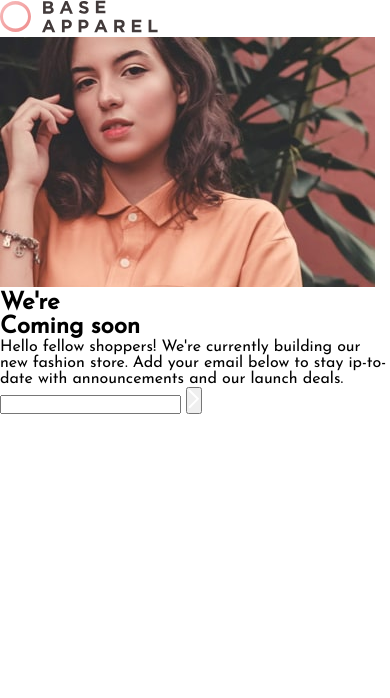
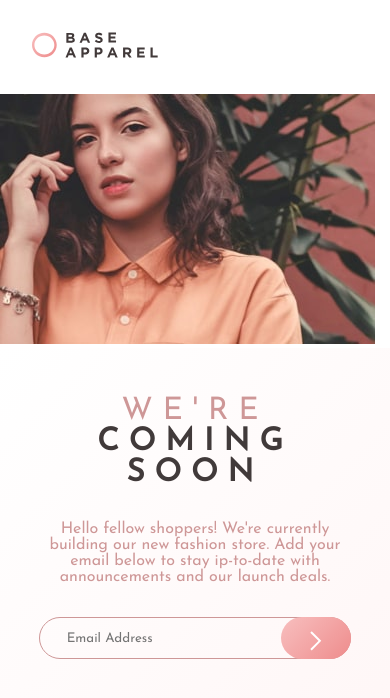
Before and after one commit to MaxHiit/Base-apparel-coming-soon, a plain HTML site: page index.html in a window 390 px wide. Drawn offline with nearby package versions, Linux system fonts and the light colour scheme; files that its build step writes are made by us from their sources.

Commit message:
added mobile version

```diff
--- a/assets/sass/style.scss
+++ b/assets/sass/style.scss
@@ -2,10 +2,14 @@
 $desaturatedRed: hsl(0, 36%, 70%);
 $softRed: hsl(0, 93%, 68%);
 $darkGrayishRed: hsl(0, 6%, 24%);
-$lightGradients: Linear, 135deg, from hsl(0, 0%, 100%), to hsl(0, 100%, 98%);
-$pinkGradients: Linear, 135deg, from hsl(0, 80%, 86%), to hsl(0, 74%, 74%);
-
-$font: "Josefin Sans", sans-serif;
+$lightGradients: 135deg,
+#ffffff,
+#fff5f5;
+$pinkGradients: 135deg,
+#f8bfbf,
+#ee8c8c;
+$font: "Josefin Sans",
+sans-serif;
 $fontSize: 16px;
 
 * {
@@ -17,4 +21,102 @@ $fontSize: 16px;
 body {
   font-family: $font;
   font-size: $fontSize;
+  color: $desaturatedRed;
 }
+
+header {
+  min-height: 10vh;
+
+  img {
+    padding: 2em;
+    width: 50%;
+    max-width: 190px;
+  }
+}
+
+.flex--display {
+  display: flex;
+  flex-direction: column;
+  justify-content: space-between;
+}
+
+.hero--section {
+  min-height: 30vh;
+
+  .hero__section {
+    width: 100%;
+
+    img {
+      width: 100%;
+    }
+  }
+}
+
+.content--section {
+  min-height: 60vh;
+  text-align: center;
+  background: linear-gradient($lightGradients);
+
+  .content__container {
+    width: 80%;
+    margin: 0 auto;
+
+    .container__text {
+      padding-top: 3em;
+
+      h1 {
+        font-size: $fontSize + 15;
+        font-weight: 300;
+        letter-spacing: 10px;
+        text-transform: uppercase;
+
+        .text--colored {
+          color: $darkGrayishRed;
+          font-weight: 600;
+        }
+      }
+
+      p {
+        margin: 2em 0;
+        width: 100%;
+      }
+    }
+  }
+
+  form {
+    display: flex;
+    position: relative;
+    padding: 0;
+
+    .email--input {
+      border-radius: 20em;
+      border: 1px solid $desaturatedRed;
+      padding: 1em 2em;
+      flex: 1 1 auto;
+      background: transparent;
+      font-family: $font;
+
+      &:placeholder-shown {
+        color: $desaturatedRed;
+      }
+    }
+
+    .button--submit {
+      border-radius: 20em;
+      padding: 1em 0;
+      width: 70px;
+      cursor: pointer;
+      position: absolute;
+      bottom: 0;
+      top: 0;
+      right: 0;
+      border: none;
+      background: linear-gradient($pinkGradients);
+
+      &:hover {
+        scale: 1.1;
+        box-shadow: 0 10px 20px $desaturatedRed;
+      }
+    }
+  }
+}
--- a/index.html
+++ b/index.html
@@ -4,7 +4,7 @@
 <head>
    <meta charset="UTF-8">
    <meta name="viewport" content="width=device-width, initial-scale=1.0">
-   <link rel="stylesheet" href="assts/css/style.css">
+   <link rel="stylesheet" href="assets/css/style.css">
 
    <!-- Google Font link -->
    <link href="https://fonts.googleapis.com/css?family=Josefin+Sans&display=swap" rel="stylesheet">
@@ -15,24 +15,28 @@
    <header>
       <img src="images/logo.svg" alt="base apparel logo">
    </header>
+   <main class="flex--display">
       <section class="hero--section">
          <div class="hero__img">
             <img src="images/hero-mobile.jpg" alt="woman who takes a natural pose">
          </div>
       </section>
       <section class="content--section">
-      <div class="content__text">
-         <h1><span class="text--colored">We're</span><br>Coming soon</h1>
+         <div class="content__container">
+            <div class="container__text">
+               <h1>We're<br><span class="text--colored">Coming soon</span></span></h1>
                <p>Hello fellow shoppers! We're currently building our new fashion store. Add your email below to stay
                   ip-to-date with announcements and our launch deals.</p>
             </div>
-      <form action="">
-         <input type="email" name="email" id="email" class="email--input" required>
-         <button type="submit">
+            <form action="/index.html" method="GET">
+               <input type="email" name="email" id="email" class="email--input" placeholder="Email Address" required>
+               <button type="submit" class="button--submit">
                   <img src="images/icon-arrow.svg" alt="arrow icon in the input button">
                </button>
             </form>
+         </div>
       </section>
+   </main>
 </body>
 
 </html>
```
Also changed, not shown: assets/css/style.css. Lines whose indentation alone changed are shown as unchanged.
